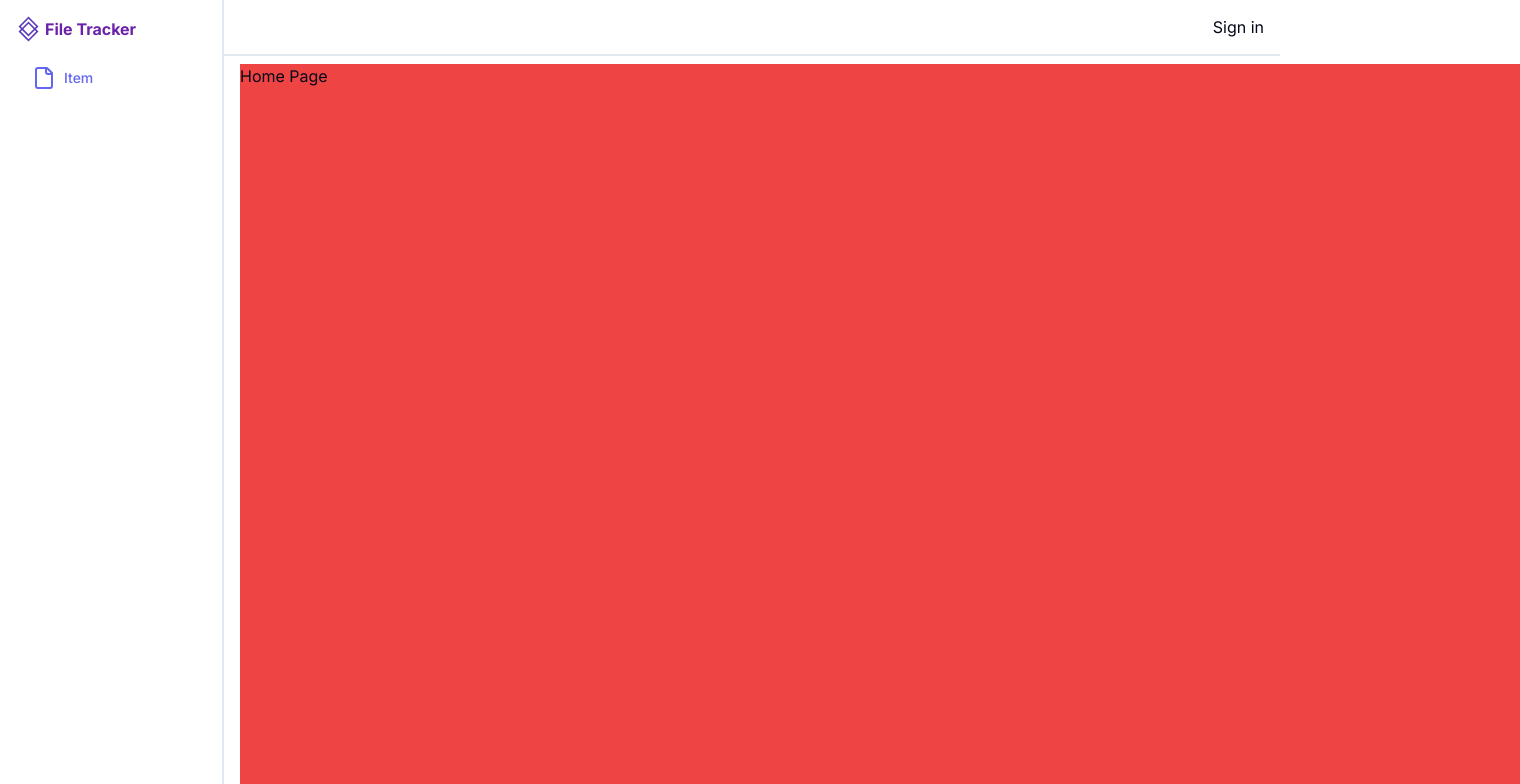
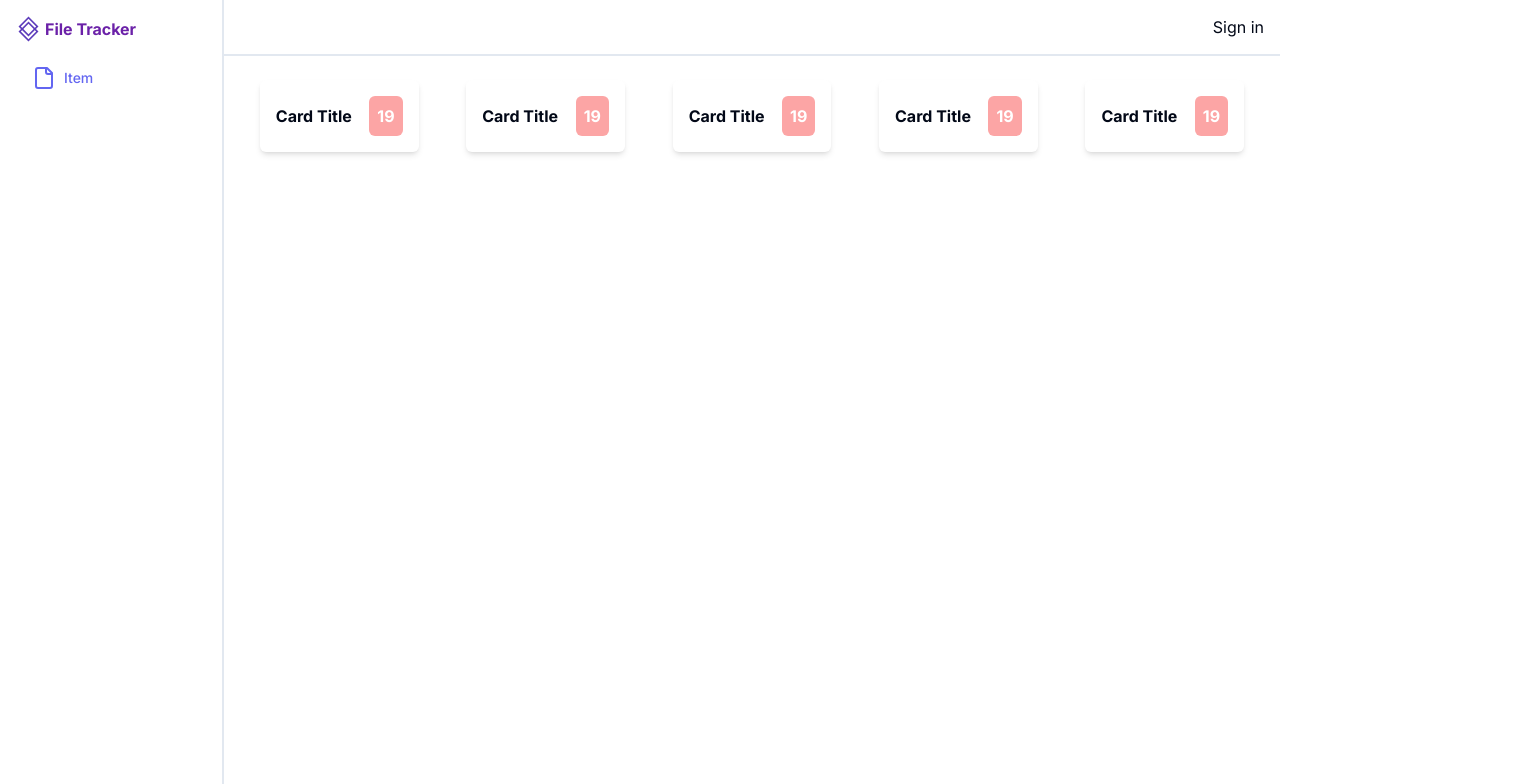
Before and after one commit to izzetcansuzen/file-tracker, a Next.js app: page / in a window 1280 px wide. Shown: the top 784 px of the page, 1520 px wide, since content can reach past the window. Built offline with nearby package versions, Linux system fonts and the light colour scheme; no server answers.

Commit message:
Completed info card design

```diff
--- /dev/null
+++ b/app/(dashboard)/InfoCard.tsx
@@ -0,0 +1,10 @@
+export default function InfoCard(){
+    return (
+        <div className='p-4 bg-white shadow-md rounded-md w-[80%] flex justify-between items-center'>
+            <h4 className='font-bold'>Card Title</h4>
+            <div className='bg-red-300 text-white font-bold p-2 rounded-md'>
+                19
+            </div>
+        </div>
+    )
+}
--- a/app/(dashboard)/layout.tsx
+++ b/app/(dashboard)/layout.tsx
@@ -10,7 +10,7 @@ export default function HomeLayout({children}: Props){
         <div className=''>
             <Sidebar className='hidden lg:flex'/>
             <Header />
-            <main className='bg-red-500 h-screen w-full lg:ml-60 mt-2'>
+            <main className='p-4 h-screen w-full lg:pl-60 mt-2'>
                 {children}
             </main>
         </div>
--- a/app/(dashboard)/page.tsx
+++ b/app/(dashboard)/page.tsx
@@ -1,7 +1,14 @@
+import InfoCard from "@/app/(dashboard)/InfoCard";
+
 export default function Home() {
     return (
-        <div>
-            Home Page
+        /*Info Card Container*/
+        <div className='grid grid-cols-auto-fit-100 gap-2 justify-items-center'>
+            <InfoCard />
+            <InfoCard />
+            <InfoCard />
+            <InfoCard />
+            <InfoCard />
         </div>
     )
 }
--- a/tailwind.config.ts
+++ b/tailwind.config.ts
@@ -18,6 +18,9 @@ const config = {
       },
     },
     extend: {
+      gridTemplateColumns: {
+        'auto-fit-100': 'repeat(auto-fit, minmax(180px, 1fr))',
+      },
       colors: {
         border: "hsl(var(--border))",
         input: "hsl(var(--input))",
```
